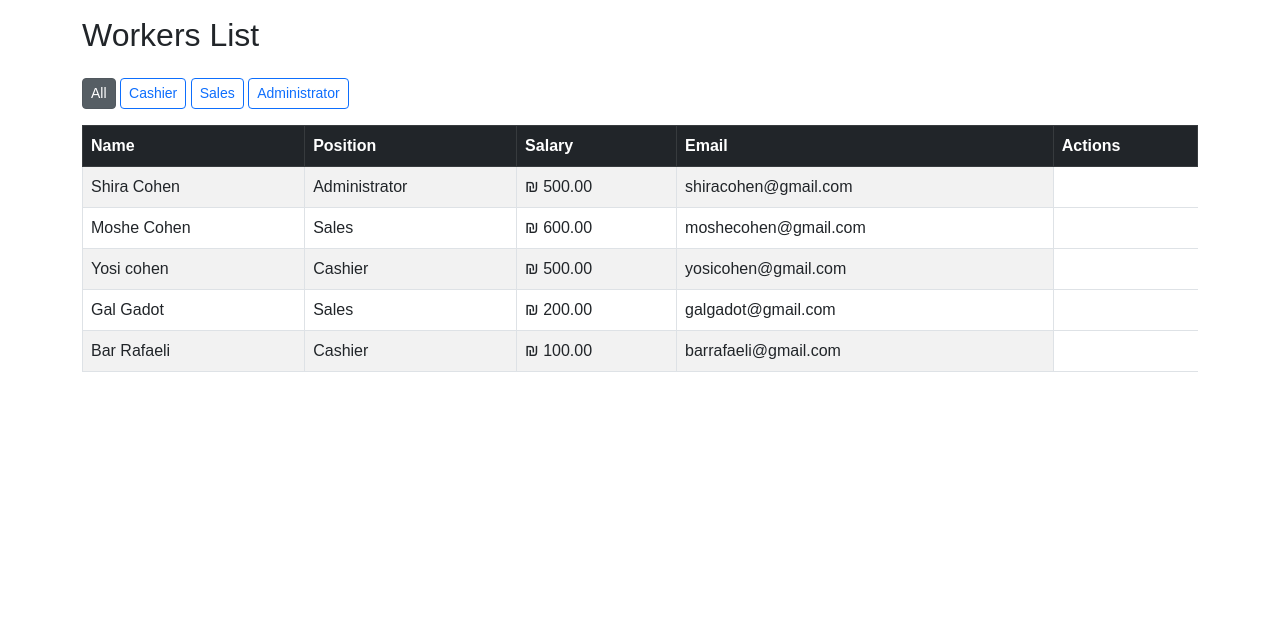
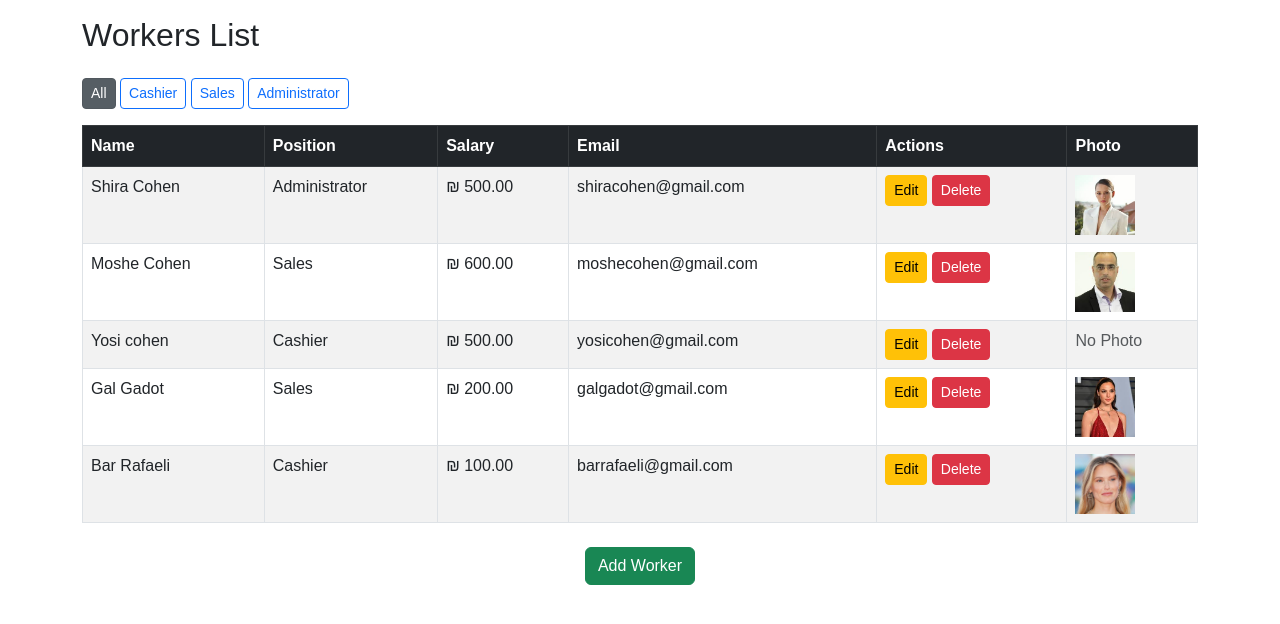
Before and after one commit to melmanigor/hw-43, a Django app: page /workers/ in a window 1280 px wide. Shown: the part 56-680 px from the top of the page. Run offline with Django 4.2, Linux system fonts and the light colour scheme; data comes from the database, SQL or seed files in the repository; both versions use the stored data as it was after the commit.

Commit message:
worker app with add edit delete and upload photo

```diff
--- a/clothing_website/settings.py
+++ b/clothing_website/settings.py
@@ -11,6 +11,7 @@ https://docs.djangoproject.com/en/4.2/ref/settings/
 """
 
 from pathlib import Path
+import os
 
 # Build paths inside the project like this: BASE_DIR / 'subdir'.
 BASE_DIR = Path(__file__).resolve().parent.parent
@@ -125,3 +126,6 @@ STATIC_URL = 'static/'
 # https://docs.djangoproject.com/en/4.2/ref/settings/#default-auto-field
 
 DEFAULT_AUTO_FIELD = 'django.db.models.BigAutoField'
+
+MEDIA_URL = '/media/'
+MEDIA_ROOT = os.path.join(BASE_DIR, 'media')
--- a/clothing_website/urls.py
+++ b/clothing_website/urls.py
@@ -18,6 +18,8 @@ from django.contrib import admin
 from django.urls import path
 from clothing_website import views
 from django.urls import include
+from django.conf import settings
+from django.conf.urls.static import static
 urlpatterns = [
     path('admin/', admin.site.urls),
     path('', views.home, name='home'),
@@ -26,3 +28,5 @@ urlpatterns = [
     path('reviews/', include('reviews.urls')),
     path('workers/', include('workers.urls')),
 ]
+if settings.DEBUG:
+    urlpatterns += static(settings.MEDIA_URL, document_root=settings.MEDIA_ROOT)
--- a/workers/models.py
+++ b/workers/models.py
@@ -12,6 +12,7 @@ class WorkerModel(models.Model):
     salary = models.DecimalField(max_digits=8, decimal_places=2, validators=[MinValueValidator(0), MaxValueValidator(1000)])
     email = models.EmailField()
     position = models.ForeignKey(PositionModel, on_delete=models.CASCADE,related_name='workers')
+    photo = models.ImageField(upload_to='workers_photos/', null=True, blank=True)
 
     def __str__(self):
         return self.name
--- a/workers/templates/workers/workers_list.html
+++ b/workers/templates/workers/workers_list.html
@@ -4,6 +4,7 @@
 {% block content %}
 <div class="container mt-5">
     <h2 class="mb-4">Workers List</h2>
+
      <div class="mb-3">
         <a href="{% url 'worker_list' %}" class="btn btn-secondary btn-sm {% if not selected_position %}active{% endif %}">All</a>
         {% for pos in positions %}
@@ -16,11 +17,13 @@
     <table class="table table-bordered table-striped">
         <thead class="table-dark">
             <tr>
+
                 <th>Name</th>
                 <th>Position</th>
                 <th>Salary</th>
                 <th>Email</th>
                 <th>Actions</th>
+                <th>Photo</th>
             </tr>
         </thead>
         <tbody>
@@ -30,14 +33,30 @@
                 <td>{{ worker.position.name }}</td>
                 <td>₪ {{ worker.salary }}</td>
                 <td>{{ worker.email }}</td>
+                <td>
+
+                    <a href="{% url 'verify_admin' %}?next={% url 'update_worker' worker.pk %}" class="btn btn-sm btn-warning">Edit</a>
+                    <a href="{% url 'verify_admin' %}?next={% url 'delete_worker' worker.pk %}" class="btn btn-sm btn-danger">Delete</a>
+                </td>
+
+                <td>
+                    {% if worker.photo %}
+                        <img src="{{ worker.photo.url }}" alt="{{ worker.name }}" style="width: 60px; height: 60px; object-fit: cover;">
+                    {% else %}
+                         <span class="text-muted">No Photo</span>
+                     {% endif %}
+                </td>
 
             </tr>
             {% empty %}
             <tr>
-                <td colspan="4" class="text-center">No workers found.</td>
+                <td colspan="6" class="text-center">No workers found.</td>
             </tr>
             {% endfor %}
         </tbody>
     </table>
+    <div class="pagination justify-content-center mt-4">
+    <a href="{% url 'verify_admin' %}" class="btn btn-success">Add Worker</a>
+    </div>
 </div>
 {% endblock %}
--- a/workers/urls.py
+++ b/workers/urls.py
@@ -3,5 +3,10 @@ from . import views
 
 urlpatterns = [
     path('', views.worker_list, name='worker_list'),
+    path('verify_admin/', views.verify_admin, name='verify_admin'),
+    path('add/', views.add_worker, name='add_worker'),
+    path('update/<int:pk>/', views.update_worker, name='update_worker'),
+    path('delete/<int:pk>/', views.delete_worker, name='delete_worker'),
+
 
 ]
--- a/workers/views.py
+++ b/workers/views.py
@@ -1,7 +1,30 @@
 from django.shortcuts import render,redirect, get_object_or_404
+from django.contrib import messages
+from django.http import HttpResponseForbidden
 from .models import PositionModel,WorkerModel
-from .forms import WorkerForm
+from .forms import WorkerForm, AdminVerifyForm
 # Create your views here.
+def is_verified_admin(request):
+    email=request.session.get('verified_admin_email')
+    if not email:
+        return False
+    try:
+        worker=WorkerModel.objects.get(email=email)
+        return worker.position.name == 'Administrator'
+
+    except WorkerModel.DoesNotExist:
+        return False
+
+def verify_admin(request):
+    next_url = request.GET.get('next') or request.POST.get('next') or 'add_worker'
+    if request.method=='POST':
+        form=AdminVerifyForm(request.POST)
+        if form.is_valid():
+            request.session['verified_admin_email'] = form.cleaned_data['email']
+            return redirect(next_url)
+    else:
+        form=AdminVerifyForm()
+    return render(request, 'workers/verify_admin.html', {'form':form, 'next': next_url})
 
 def worker_list(request):
     position_id=request.GET.get('position')
@@ -19,3 +42,47 @@ def worker_list(request):
         'selected_position':int(position_id) if position_id else None
 
     })
+def add_worker(request):
+    if not is_verified_admin(request):
+        return HttpResponseForbidden("Only admin can access this page")
+    if request.method=='POST':
+        form=WorkerForm(request.POST,request.FILES)
+        if form.is_valid():
+            form.save()
+            del request.session['verified_admin_email']
+            return redirect('worker_list')
+    else:
+        form=WorkerForm()
+    return render(request, 'workers/add_worker.html', {'form':form})
+def update_worker(request,pk):
+    if  not is_verified_admin(request):
+        return HttpResponseForbidden("Only admin can access this page")
+
+    item=get_object_or_404(WorkerModel,pk=pk)
+
+
+    if request.method=='POST':
+        form=WorkerForm(request.POST,request.FILES,instance=item)
+
+        if form.is_valid():
+            form.save()
+            return redirect('worker_list')
+    else:
+        form=WorkerForm(instance=item)
+    return render(request,'workers/update_worker.html',{
+        'form':form,
+        'item':item
+        })
+def delete_worker(request,pk):
+    if not is_verified_admin(request):
+        return HttpResponseForbidden("Only admin can access this page")
+    item=get_object_or_404(WorkerModel,pk=pk)
+    admin=request.session.get('verified_admin_email')
+    if item.email==admin:
+        messages.error(request,"You can't delete Administrator")
+        return redirect('worker_list')
+    if request.method=='POST':
+        item.delete()
+        messages.success(request,'Item deleted successfully')
+        return redirect('worker_list')
+    return render(request,'workers/delete_worker.html',{'worker':item})
```
Also changed, not shown: workers/forms.py (+16 -1 lines), workers/templates/workers/add_worker.html (added, +15 -0 lines), workers/templates/workers/delete_worker.html (added, +15 -0 lines), workers/templates/workers/update_worker.html (added, +14 -0 lines), workers/templates/workers/verify_admin.html (added, +20 -0 lines), clothing/templates/clothing/delete_clothing.html (line endings or trailing spaces), db.sqlite3, media/workers_photos/bar_rafaeli.jpg (added), media/workers_photos/gal_gadot.jpg (added), media/workers_photos/gal_gadot_G95Aqr6.jpg (added), media/workers_photos/moshe_cohen.jpg (added), media/workers_photos/shira.jpg (added), workers/migrations/0002_workermodel_photo.py (added).
